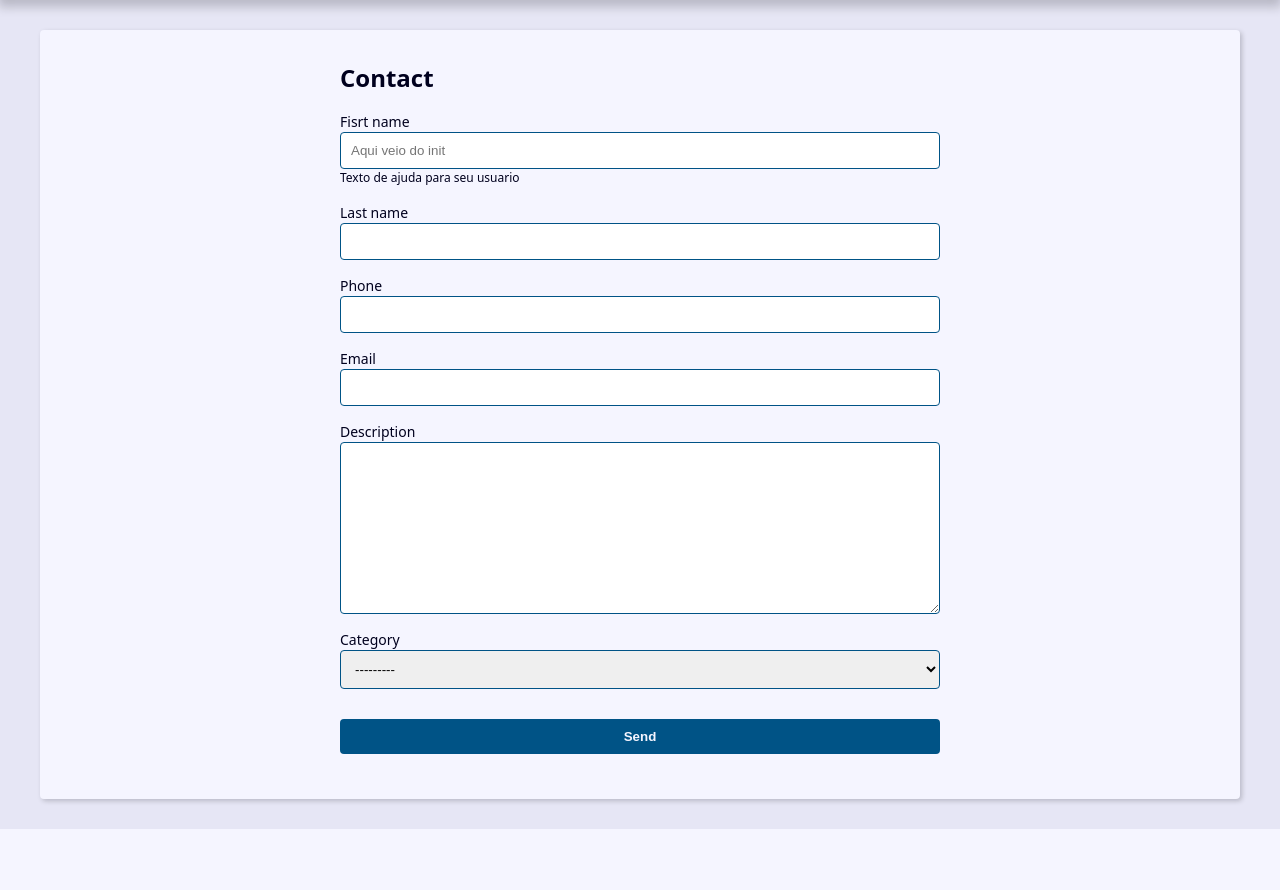
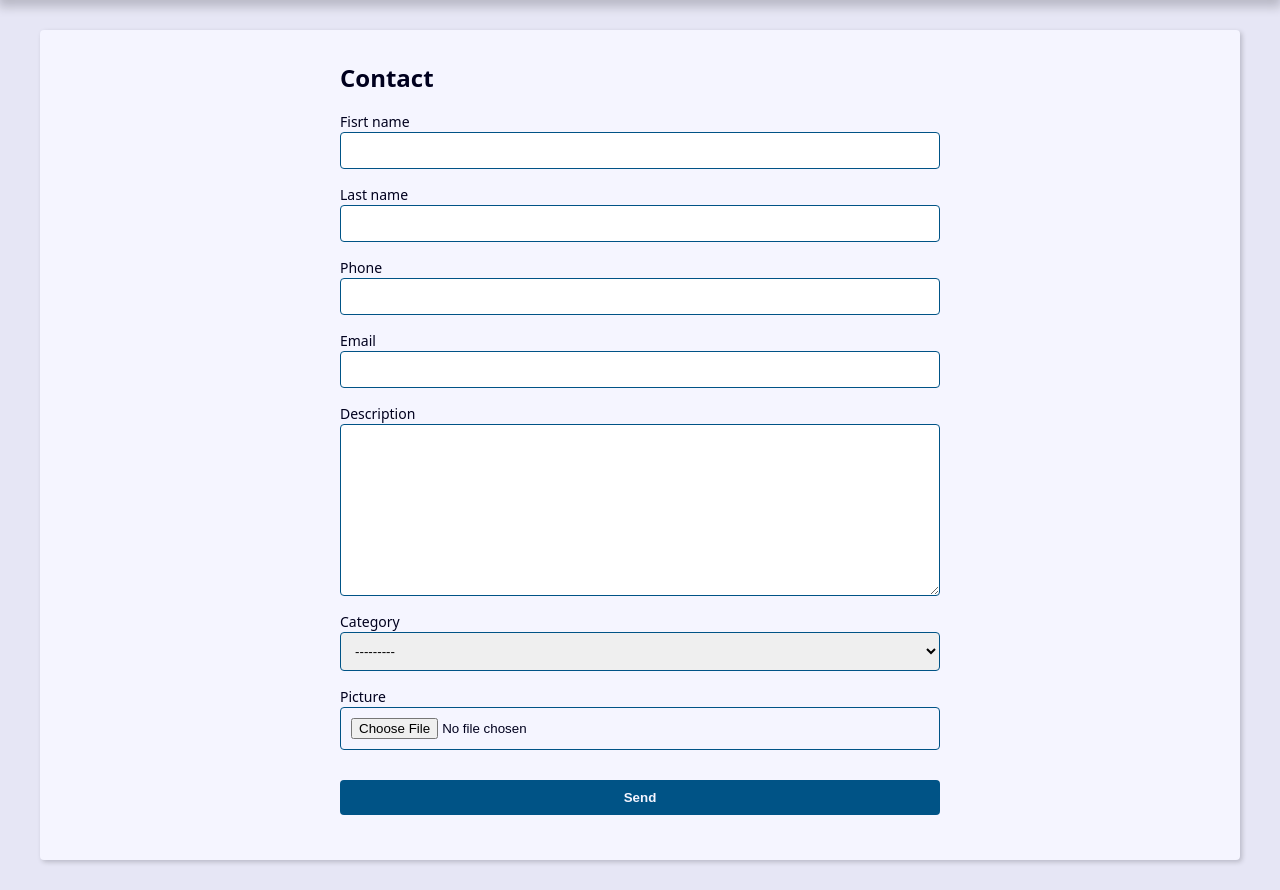
Before and after one commit to andrealmeidacb/Projeto-Agenda, a Django app: page /contact/create/ in a window 1280 px wide. Shown: the part 239-1129 px from the top of the page. Before the commit the page ends 1068 px from the top, so only its background shows below. Run offline with Django 5.2, Linux system fonts and the light colour scheme; tables that the repository leaves empty hold one stand-in row (values such as "Sample post").

Commit message:
Coloquei imagens com ImageField no template e nos forms

```diff
--- a/base_static/global/css/style.css
+++ b/base_static/global/css/style.css
@@ -302,6 +302,10 @@
   cursor: pointer;
   transition: filter var(--transition-fast) ease-in-out;
   margin-left: 110px;
+  position: relative;
+  top: -34px;
+  height: 42px;
+  width: 90px;
 }
 
 .btn {
--- a/contact/forms.py
+++ b/contact/forms.py
@@ -3,38 +3,22 @@
 from . import models
 
 class ContactForm(forms.ModelForm):
-    fisrt_name = forms.CharField(
-        widget=forms.TextInput(
+    picture = forms.ImageField(
+        widget=forms.FileInput(
             attrs={
-                'class': 'classe-a classe-b',
-                'placeholder': 'Aqui veio do init',
+                'accept': 'image*/',
             }
-        ),
-        help_text='Texto de ajuda para seu usuario'
+        )
     )
-
-    def __init__(self, *args, **kwargs):
-        super().__init__(*args, ** kwargs)
-
-        # self.fields['fisrt_name'].widget.attrs.update({
-        #     'class': 'classe-a classe-b',
-        #     'placeholder': 'Aqui veio do init',
-        # })
 
     class Meta:
         model = models.Contact
         fields = (
             'fisrt_name', 'last_name', 'phone',
             'email', 'description', 'category',
+            'picture',
         )
-        # widgets = {
-        #     'fisrt_name': forms.TextInput(
-        #         attrs={
-        #             'class': 'classe-a classe-b',
-        #             'placeholder': 'Escreva aqui'
-        #         }
-        #     )
-        # }
+
 
     def clean(self):
         cleaned_data = self.cleaned_data
@@ -51,6 +35,7 @@
 
         return super().clean()
 
+
     def clean_first_name(self):
         fisrt_name = self.cleaned_data.get('fisrt_name')
 
--- a/contact/templates/contact/contact.html
+++ b/contact/templates/contact/contact.html
@@ -12,6 +12,12 @@
         <p>Create Date: {{ contact.created_date }}<br></p>
         <p>Description: {{ contact.description }}<br></p>
         <p>Category: {{ contact.category.name }}<br></p>
+
+        {% if contact.picture %}
+            <p>
+                <img src="{{ contact.picture.url }}" alt="{{ contact.fisrt_name }} {{ contact.last_name }}">
+            </p>
+        {% endif %}
 
         <div class="contact-links">
             <a
--- a/contact/templates/contact/create.html
+++ b/contact/templates/contact/create.html
@@ -19,10 +19,17 @@
                         <label for="{{ field.id_for_label }}">{{ field.label}}</label>
                         {{ field }}
                         {{ field.errors }}
+
                         {% if field.help_text %}
                             <p class="help-text">{{ field.help_text }}</p>
                         {% endif %}
                     </div>
+
+                    {% if field.name == 'picture' and field.value.url %}
+                        <div class="form-group">
+                            <img src={{ field.value.url }} alt="">
+                        </div>
+                    {% endif %}
                 {% endfor %}
             </div>
 
--- a/contact/views/contact_forms.py
+++ b/contact/views/contact_forms.py
@@ -8,7 +8,7 @@
     form_action = reverse('contact:create')
 
     if request.method == 'POST':
-        form = ContactForm(request.POST)
+        form = ContactForm(request.POST, request.FILES)
 
         context = {
             'form': form,
@@ -45,7 +45,7 @@
     form_action = reverse('contact:update', args=(contact_id, ))
 
     if request.method == 'POST':
-        form = ContactForm(request.POST, instance=contact)
+        form = ContactForm(request.POST, request.FILES, instance=contact)
 
         context = {
             'form': form,
```
